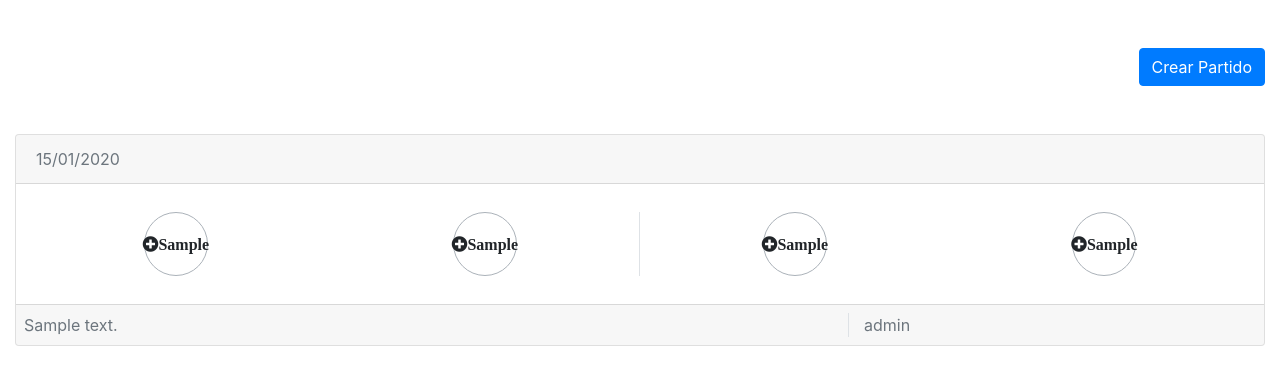
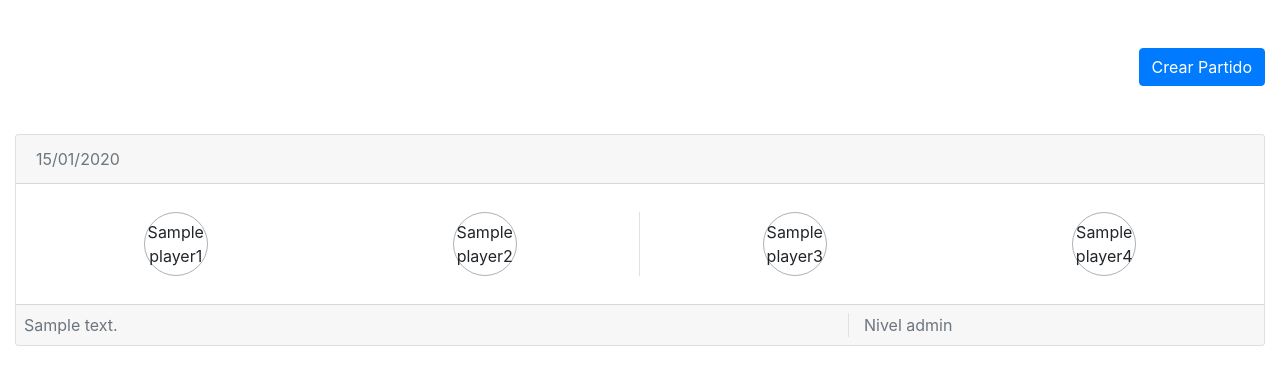
Before and after one commit to sergiosre/urbaPadel, a Symfony app: template templates/event/index.html.twig in a window 1280 px wide. Shown: the part 56-441 px from the top of the page. Run offline with Twig, Linux system fonts and the light colour scheme; the template is opened without the code that fills it: most values are stand-ins (such as "Sample title", 1, 10 or a date in 2020); form fields are guessed from the names that the template uses; some libraries are stand-ins or nearby versions.

Commit message:
Modificacion en la ruta index, añadiendo reestricciones a las rutas y modificacion de la vista de eventos

```diff
--- a/src/Controller/SecurityController.php
+++ b/src/Controller/SecurityController.php
@@ -15,7 +15,7 @@ class SecurityController extends AbstractController
     public function login(AuthenticationUtils $authenticationUtils): Response
     {
         if ($this->getUser()) {
-            return $this->redirectToRoute('user_index');
+            return $this->redirectToRoute('event_index');
         }
 
         // get the login error if there is one
--- a/src/Security/LoginFormAuthenticator.php
+++ b/src/Security/LoginFormAuthenticator.php
@@ -98,7 +98,7 @@ class LoginFormAuthenticator extends AbstractFormLoginAuthenticator implements P
 
         // For example : return new RedirectResponse($this->urlGenerator->generate('some_route'));
         // throw new \Exception('TODO: provide a valid redirect inside '.__FILE__);
-        return new RedirectResponse($this->urlGenerator->generate('user_index'));
+        return new RedirectResponse($this->urlGenerator->generate('event_index'));
     }
 
     protected function getLoginUrl()
--- a/templates/event/index.html.twig
+++ b/templates/event/index.html.twig
@@ -25,22 +25,38 @@ Urban Padel - Partidos
 					<div class="row">
 						<div class="col-3 d-flex justify-content-center my-2">
 							<div class="d-flex rounded-circle player justify-content-center align-items-center">
-								<i class="fas fa-plus-circle 7x">{{event.player1}}</i>
+								{% if event.player1 %}
+									<span>{{event.player1.name}}</span>
+									{% else %}
+									<i class="fas fa-plus-circle 7x"></i>
+								{% endif %}
 							</div>
 						</div>
 						<div class="col-3 d-flex justify-content-center border-right my-2">
 							<div class="d-flex rounded-circle player justify-content-center align-items-center">
-								<i class="fas fa-plus-circle">{{event.player2}}</i>
+								{% if event.player2 %}
+									<span>{{event.player2.name}}</span>
+									{% else %}
+									<i class="fas fa-plus-circle 7x"></i>
+								{% endif %}
 							</div>
 						</div>
 						<div class="col-3 d-flex justify-content-center my-2">
 							<div class="d-flex rounded-circle player justify-content-center align-items-center">
-								<i class="fas fa-plus-circle 7x">{{event.player3}}</i>
+								{% if event.player3 %}
+									<span>{{event.player3.name}}</span>
+									{% else %}
+									<i class="fas fa-plus-circle 7x"></i>
+								{% endif %}
 							</div>
 						</div>
 						<div class="col-3 d-flex justify-content-center my-2">
 							<div class="d-flex rounded-circle player justify-content-center align-items-center">
-								<i class="fas fa-plus-circle 7x">{{event.player4}}</i>
+								{% if event.player4 %}
+									<span>{{event.player4.name}}</span>
+									{% else %}
+									<i class="fas fa-plus-circle 7x"></i>
+								{% endif %}
 							</div>
 						</div>
 					</div>
@@ -48,7 +64,7 @@ Urban Padel - Partidos
 				<div class="card-footer text-muted text-left p-0">
 					<div class="row mx-0 align-items-center">
 						<div class="col-8 p-2">{{event.User.address}}</div>
-						<div class="col-4 border-left">{{event.level}}</div>
+						<div class="col-4 border-left">Nivel {{event.level}}</div>
 					</div>
 				</div>
 			</div>
```
Also changed, not shown: migrations/Version20210111182940.php (renamed from migrations/Version20210111124823.php, +10 -2 lines), src/Controller/EventController.php (+3 -7 lines), src/Controller/UserController.php (+4 -6 lines), src/Entity/Event.php (+14 -10 lines), 1 other file.
